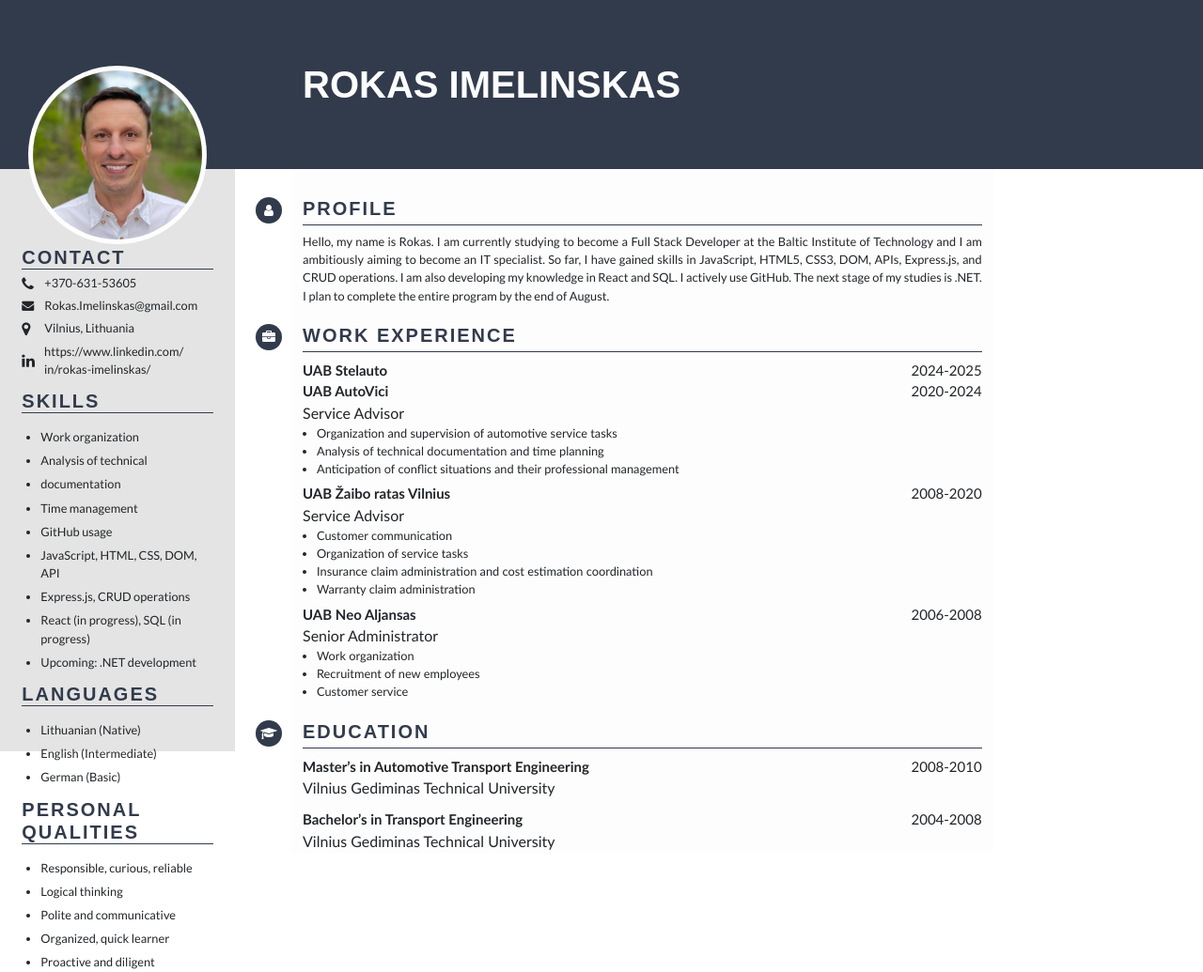
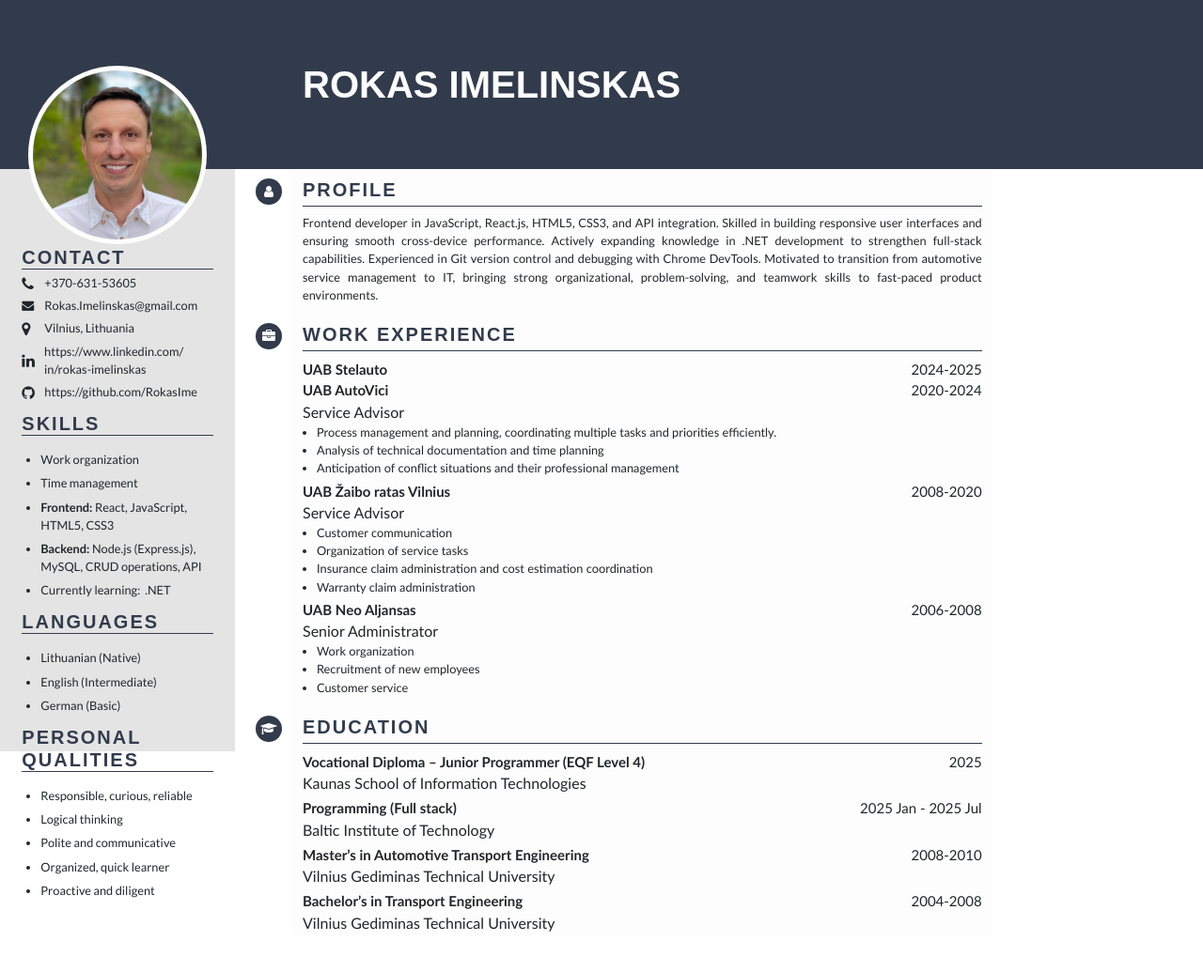
Before and after one commit to RokasIme/CV, a website: page index.html in a window 1280 px wide. Shown: the whole page at 94% size. After the commit the page ends 995 px from the top, so only its background shows below. Drawn offline with Linux system fonts and the light colour scheme; a web font is replaced by a local one.

Commit message:
kickertechCV

```diff
--- a/css/main.css
+++ b/css/main.css
@@ -169,7 +169,7 @@ h2 {
   padding-left: 2px;
 }
 .profile h2 {
-  margin-top: 30px;
+  margin-top: 10px;
 }
 
 .profile p {
@@ -185,7 +185,7 @@ h2 {
 .company-year {
   display: flex;
   justify-content: space-between;
-  margin-top: 5px;
+  margin-top: 3px;
 }
 
 .company p {
@@ -202,5 +202,5 @@ h2 {
 }
 
 .first-education {
-  margin-bottom: 10px;
+  margin-bottom: 0px;
 }
--- a/index.html
+++ b/index.html
@@ -3,7 +3,15 @@
   <head>
     <meta charset="UTF-8" />
     <meta name="viewport" content="width=device-width, initial-scale=1.0" />
-    <title>Document</title>
+
+    <link rel="shortcut icon" href="./favicon.ico" />
+    <link rel="icon" type="image/png" href="./favicon/favicon-96x96.png" sizes="96x96" />
+    <link rel="icon" type="image/svg+xml" href="./favicon/favicon.svg" />
+    <link rel="apple-touch-icon" sizes="180x180" href="./favicon/apple-touch-icon.png" />
+    <meta name="apple-mobile-web-app-title" content="MyWebSite" />
+    <link rel="manifest" href="./favicon/site.webmanifest" />
+
+    <title>Rokas Imelinskas CV</title>
     <link rel="stylesheet" href="./bootstrap/css/bootstrap.min.css" />
     <link rel="stylesheet" href="./css/font-awesome.min.css" />
     <link rel="stylesheet" href="./css/main.css" />
@@ -46,7 +54,12 @@
 
             <div class="contacts">
               <i class="fa fa-linkedin" aria-hidden="true"></i>
-              <p>https://www.linkedin.com/ in/rokas-imelinskas/</p>
+              <p>https://www.linkedin.com/ in/rokas-imelinskas</p>
+            </div>
+
+            <div class="contacts">
+              <i class="fa fa-github" aria-hidden="true"></i>
+              <p>https://github.com/RokasIme</p>
             </div>
           </div>
           <div class="left-box">
@@ -54,14 +67,10 @@
             <div class="line"></div>
             <ul>
               <li>Work organization</li>
-              <li>Analysis of technical</li>
-              <li>documentation</li>
               <li>Time management</li>
-              <li>GitHub usage</li>
-              <li>JavaScript, HTML, CSS, DOM, API</li>
-              <li>Express.js, CRUD operations</li>
-              <li>React (in progress), SQL (in progress)</li>
-              <li>Upcoming: .NET development</li>
+              <li><b>Frontend:</b> React, JavaScript, HTML5, CSS3</li>
+              <li><b>Backend:</b> Node.js (Express.js), MySQL, CRUD operations, API</li>
+              <li>Currently learning:&nbsp; .NET</li>
             </ul>
           </div>
           <div class="left-box">
@@ -93,13 +102,11 @@
             </h2>
             <div class="line"></div>
             <p>
-              Hello, my name is Rokas. I am currently studying to become a Full
-              Stack Developer at the Baltic Institute of Technology and I am
-              ambitiously aiming to become an IT specialist. So far, I have
-              gained skills in JavaScript, HTML5, CSS3, DOM, APIs, Express.js,
-              and CRUD operations. I am also developing my knowledge in React
-              and SQL. I actively use GitHub. The next stage of my studies is
-              .NET. I plan to complete the entire program by the end of August.
+              Frontend developer in JavaScript, React.js, HTML5, CSS3, and API integration. Skilled in building
+              responsive user interfaces and ensuring smooth cross-device performance. Actively expanding knowledge in
+              .NET development to strengthen full-stack capabilities. Experienced in Git version control and debugging
+              with Chrome DevTools. Motivated to transition from automotive service management to IT, bringing strong
+              organizational, problem-solving, and teamwork skills to fast-paced product environments.
             </p>
             <div class="vertical-line"></div>
           </div>
@@ -123,12 +130,9 @@
             </div>
             <div>Service Advisor</div>
             <ul>
-              <li>Organization and supervision of automotive service tasks</li>
+              <li>Process management and planning, coordinating multiple tasks and priorities efficiently.</li>
               <li>Analysis of technical documentation and time planning</li>
-              <li>
-                Anticipation of conflict situations and their professional
-                management
-              </li>
+              <li>Anticipation of conflict situations and their professional management</li>
             </ul>
 
             <div class="company-year">
@@ -143,9 +147,7 @@
             <ul>
               <li>Customer communication</li>
               <li>Organization of service tasks</li>
-              <li>
-                Insurance claim administration and cost estimation coordination
-              </li>
+              <li>Insurance claim administration and cost estimation coordination</li>
               <li>Warranty claim administration</li>
             </ul>
 
@@ -164,12 +166,33 @@
               <li>Customer service</li>
             </ul>
           </div>
-          <div class="ecucation">
+          <div class="education">
             <h2>
               Education
               <i class="fa fa-graduation-cap" aria-hidden="true"></i>
             </h2>
             <div class="line"></div>
+
+            <div class="company-year">
+              <div class="company">
+                <p>Vocational Diploma – Junior Programmer (EQF Level 4)</p>
+              </div>
+              <div class="year">
+                <p>2025</p>
+              </div>
+            </div>
+            <div class="first-education">Kaunas School of Information Technologies</div>
+
+            <div class="company-year">
+              <div class="company">
+                <p>Programming (Full stack)</p>
+              </div>
+              <div class="year">
+                <p>2025 Jan - 2025 Jul</p>
+              </div>
+            </div>
+            <div class="first-education">Baltic Institute of Technology</div>
+
             <div class="company-year">
               <div class="company">
                 <p>Master’s in Automotive Transport Engineering</p>
@@ -178,9 +201,7 @@
                 <p>2008-2010</p>
               </div>
             </div>
-            <div class="first-education">
-              Vilnius Gediminas Technical University
-            </div>
+            <div class="first-education">Vilnius Gediminas Technical University</div>
 
             <div class="company-year">
               <div class="company">
```
Also changed, not shown: favicon.ico (added), favicon/apple-touch-icon.png (added), favicon/favicon-96x96.png (added), favicon/favicon.svg (added), favicon/site.webmanifest (added), favicon/web-app-manifest-192x192.png (added), favicon/web-app-manifest-512x512.png (added).
